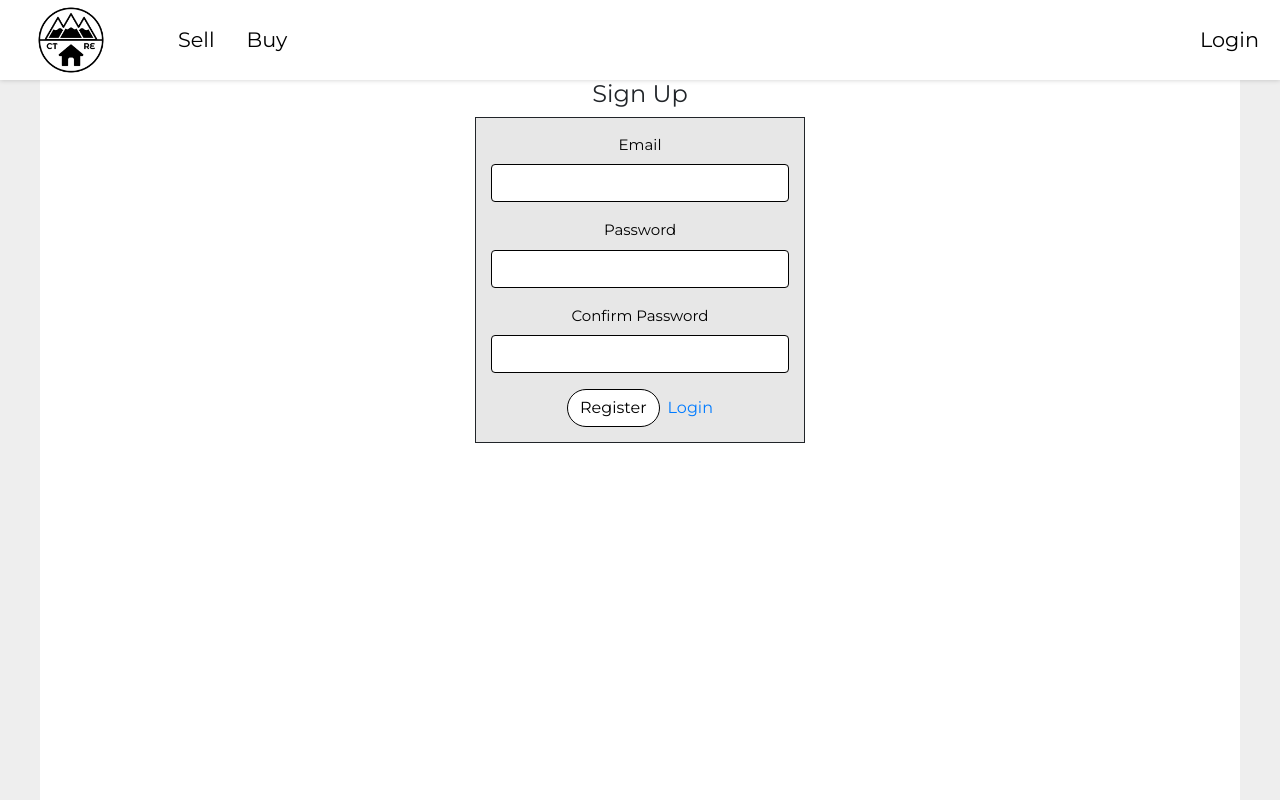
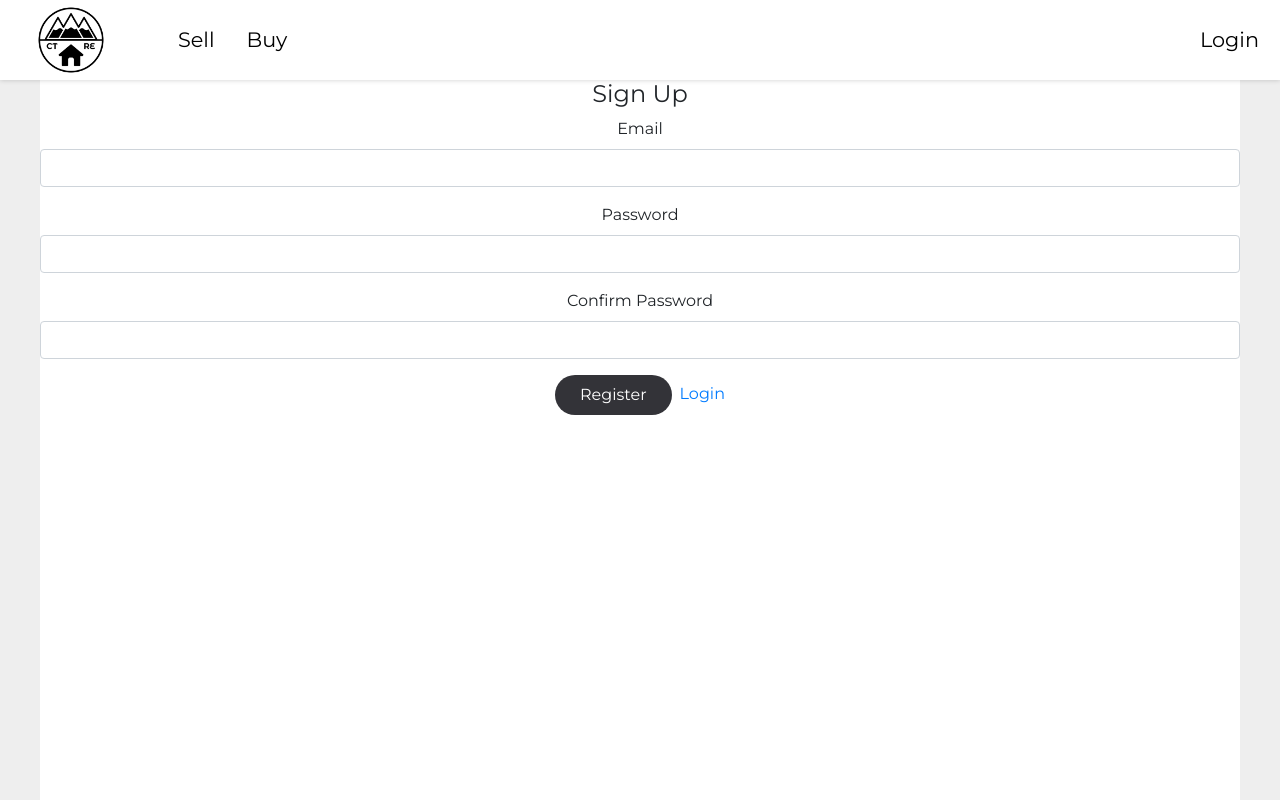
Before and after one commit to jordanoneal/ReHomeUtah, a React (Create React App) app in the folder client/: page /signup in a window 1280 px wide. Built offline with nearby package versions, Linux system fonts and the light colour scheme; no server answers.

Commit message:
WIP: fix broken UI by removing AccountInfo.css.
TODO: fix AccountInfo.css

```diff
--- a/client/src/index.css
+++ b/client/src/index.css
@@ -16,3 +16,11 @@ code {
   font-family: source-code-pro, Menlo, Monaco, Consolas, 'Courier New',
     monospace;
 }
+
+.btn {
+  padding: 8px 25px;
+  border-radius: 9999px;
+  background: #333338;
+  border-width: 0;
+  color: white;
+}
--- a/client/src/styles/AccountInfo.css
+++ b/client/src/styles/AccountInfo.css
@@ -1,4 +1,4 @@
-form {
+/* form {
   width: 100%;
   max-width: 330px;
   padding: 15px;
@@ -27,4 +27,4 @@ label {
   border-width: thin;
   border-color: black;
   border-radius: 25px;
-}
+} */
```
